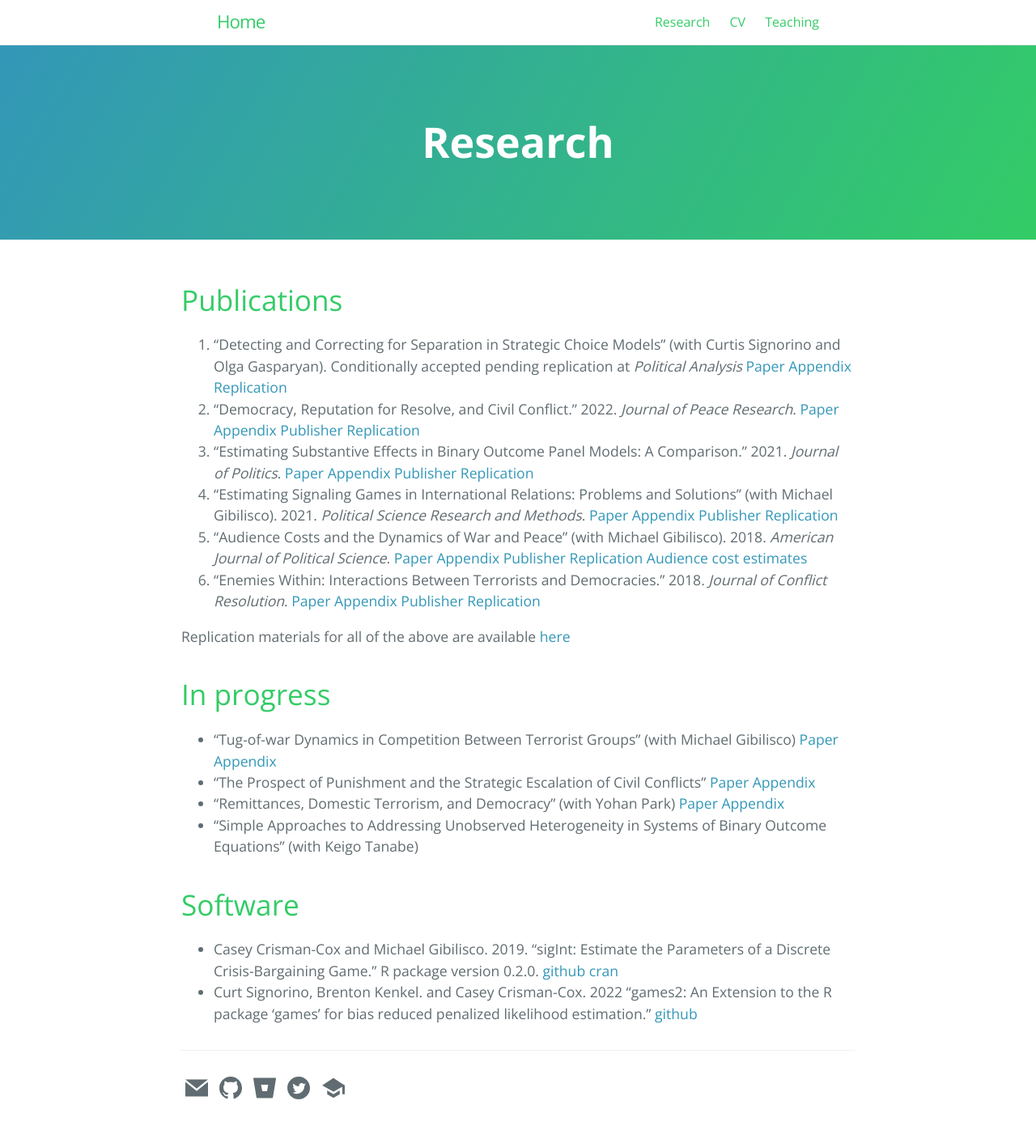
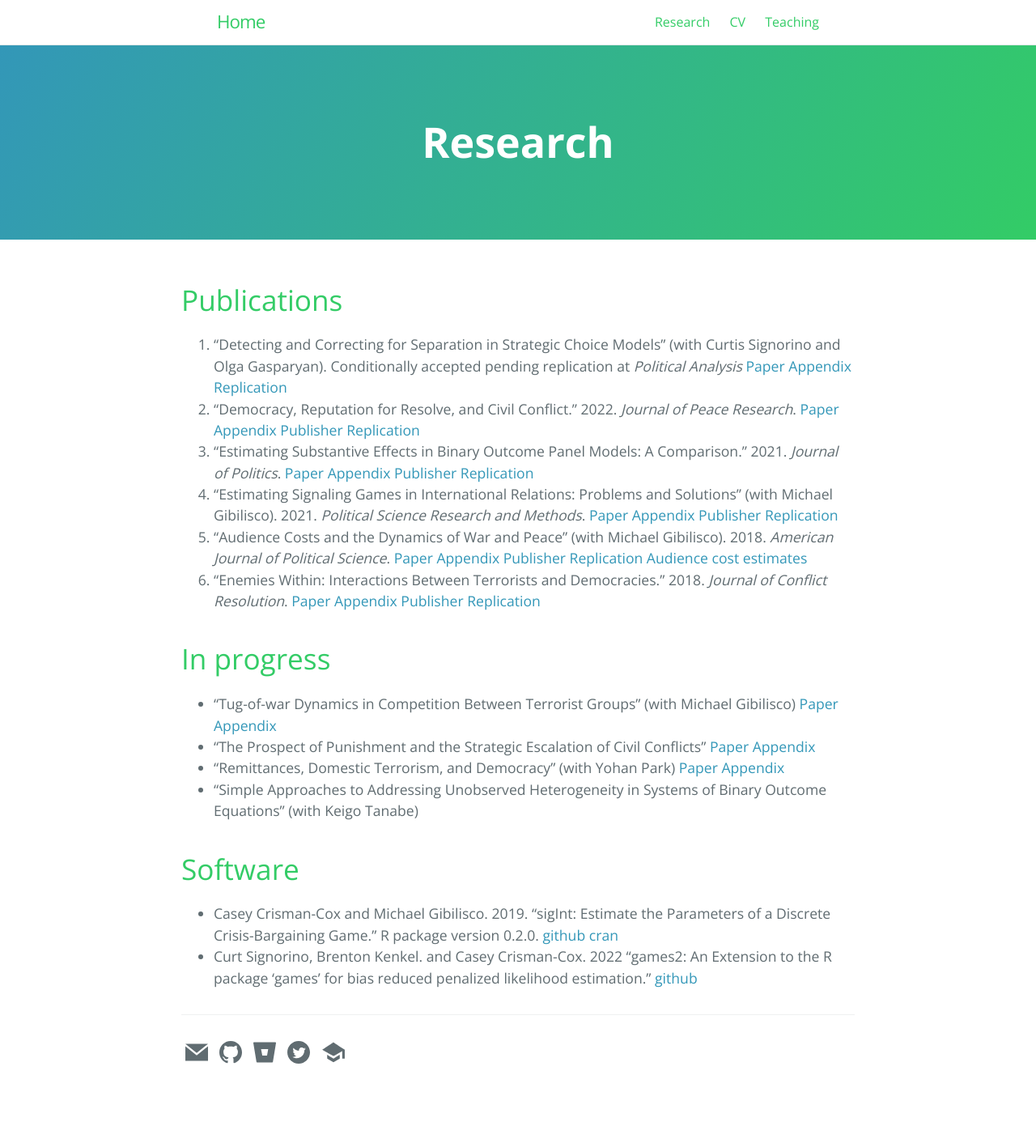
Before and after one commit to ccrismancox/ccrismancox.github.io, a Jekyll site: the page built from research.md, in a window 1280 px wide. Shown: the whole page at 81% size. Built offline with Jekyll 4.4.1, drawn with Linux system fonts in a browser that asks for light colours; comment, search, counter and statistics services are not loaded; after the commit the page ends 1368 px from its top, so only the background shows below that.

Commit message:
research page

```diff
--- a/research.md
+++ b/research.md
@@ -20,7 +20,6 @@ redirect_from:
 5. "Enemies Within: Interactions Between Terrorists and Democracies." 2018. *Journal of Conflict Resolution*.   [Paper](research/CrismanCox_JCR2018.pdf) [Appendix](research/SupplementTerrorParties.pdf) [Publisher](https://doi.org/10.1177/0022002717698819) [Replication](https://github.com/ccrismancox/JCR_enemieswithin)
 
 
-Replication materials for all of the above are available [here](https://github.com/ccrismancox)
 
 
 # In progress
```
